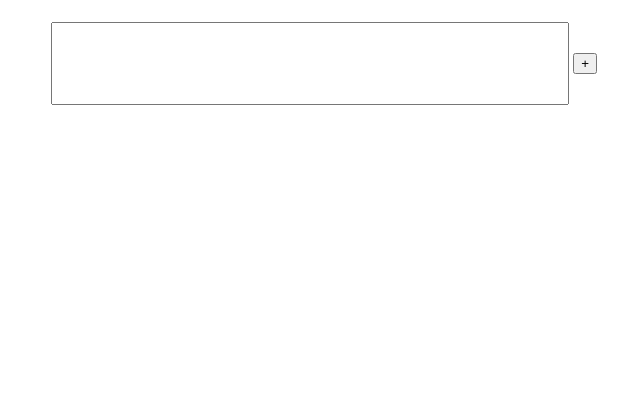
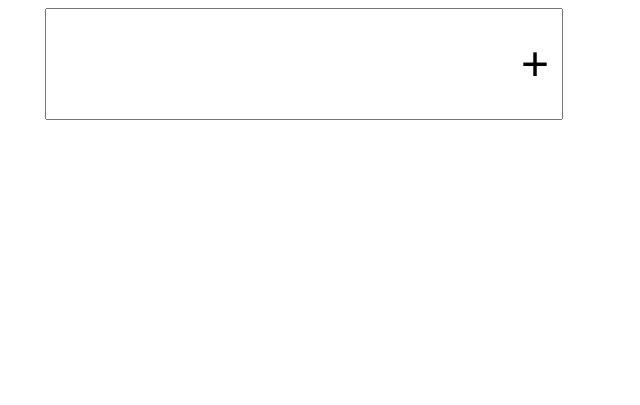
Before and after one commit to GarrettAnderson/todo, a website: page public/index.html in a window 1280 px wide. Shown: the part 395-800 px from the top of the page, without its empty margins (316-956 px from the left). Drawn offline with Linux system fonts and the light colour scheme.

Commit message:
increased the size of the plus symbol and moved it into the input field

```diff
--- a/public/screen.css
+++ b/public/screen.css
@@ -21,11 +21,25 @@ h1 {
   font-size: 4rem;
 }
 
-input.inputToDo {
+input {
     width: 450px;
     padding: 2rem;
+    font-size: 3rem;
+}
+
+button.addToDo {
+  border: none;
+  background: transparent;
+  font-size: 3rem;
+  position: relative;
+  right: 3rem;
 }
 
 .strikethrough {
   text-decoration-line: line-through;
 }
+
+.inputAddSection {
+    display: flex;
+    height: 7rem;
+}
```
